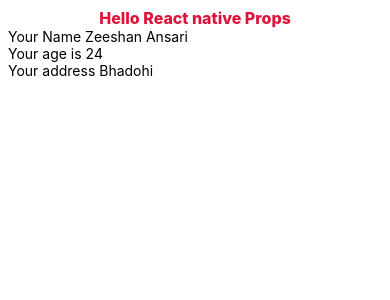
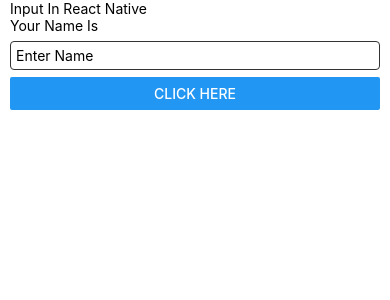
Before and after one commit to zeeshanbinary/react-native-int, a React Native app: screen / in a window 390 px wide. Shown: the top 300 px of the page. Built offline with nearby package versions, Linux system fonts and the light colour scheme.

Commit message:
textbox react native

```diff
--- a/App.tsx
+++ b/App.tsx
@@ -1,14 +1,11 @@
 import React from 'react';
-import Prop from './app/prop/Prop';
+import InputBox from './app/InputBox/InputBox';
 
 
 function App() {
-  let name = "Zeeshan Ansari";
-  let age = 24;
-  let address = "Bhadohi"
   return (
     <>
-      <Prop name={name} age={age} address={address} />
+     <InputBox />
     </>
   );
 }
--- /dev/null
+++ b/app/InputBox/InputBox.js
@@ -0,0 +1,38 @@
+import React, { useState } from 'react';
+import { Button, StyleSheet, Text, TextInput, View } from 'react-native';
+
+const InputBox = () => {
+    const [name, setName] = useState("");
+    const handlePress = () => {
+        setName("")
+    }
+    return (
+        <View style={styles.container}>
+            <Text>Input In React Native</Text>
+            <Text>Your Name Is {name}</Text>
+            <TextInput
+                placeholder='Enter Name'
+                style={styles.input}
+                value={name}
+                onChangeText={(text) => setName(text)}
+            />
+            <Button title='Click Here' onPress={handlePress} />
+        </View>
+    )
+}
+
+export default InputBox;
+
+const styles = StyleSheet.create({
+    container: {
+        paddingHorizontal: 10
+    },
+    input: {
+        borderWidth: 1,
+        borderColor: '#333',
+        borderRadius: 4,
+        maxHeight: 42,
+        padding: 5,
+        marginVertical: 7
+    }
+})
```
